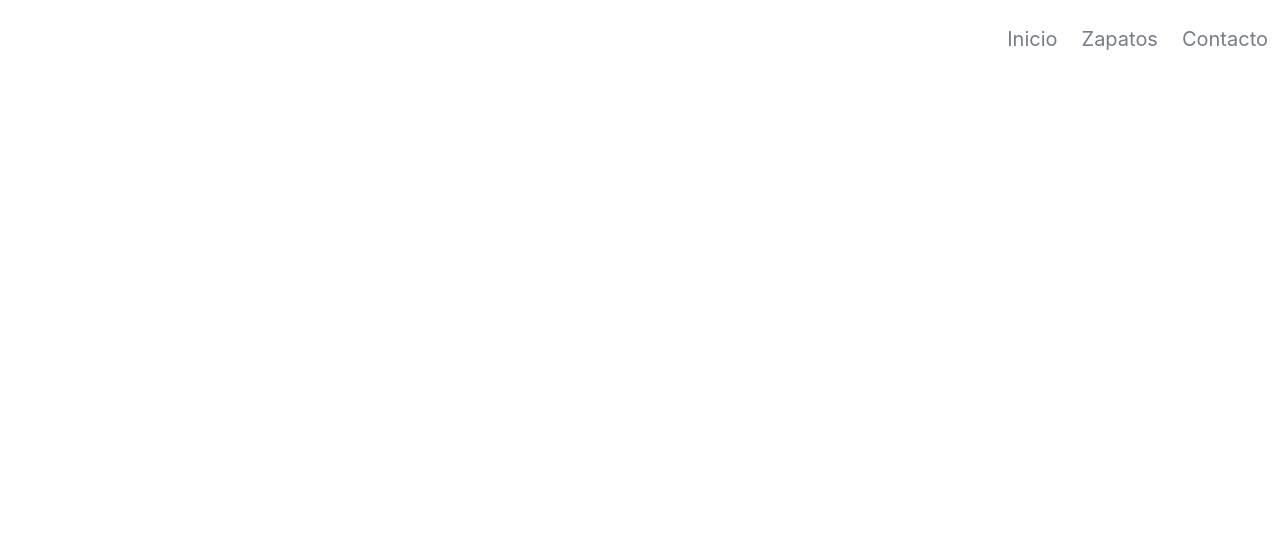
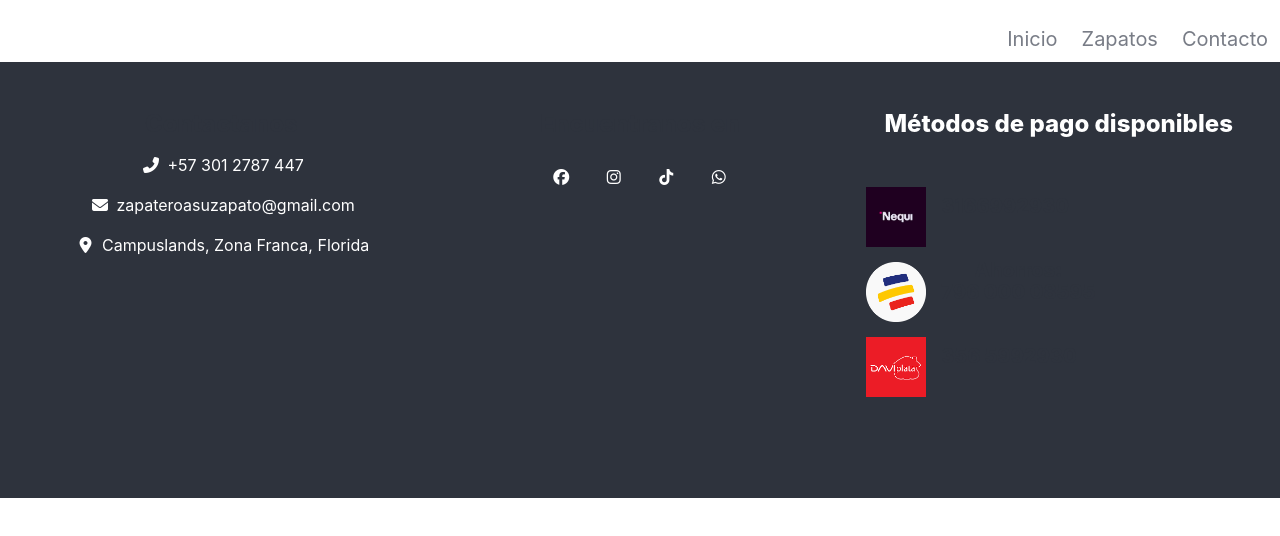
Before and after one commit to adaptedjose/landing-page-calzado, a plain HTML site: page index.html in a window 1280 px wide. Drawn offline with nearby package versions, Linux system fonts and the light colour scheme.

Commit message:
se hace modificacion de el futer y se agregan unas imagenes

```diff
--- a/estilos/styles.css
+++ b/estilos/styles.css
@@ -42,3 +42,39 @@ nav .navbar-burger {
     background-color: transparent !important;
     color: black;
 }
+
+.social-icons {
+    display: flex;
+    flex-direction: column;
+    justify-content: flex-start;
+    align-items: center;
+    gap: 0px;
+
+}
+.payment-icons {
+    display: flex;
+    flex-direction: column;
+    gap: 10px;
+    align-items: center;
+}
+
+.payment-item {
+    display: flex;
+    align-items: center;
+    gap: 10px;
+}
+
+.payment-icons img {
+    width: auto;
+}
+
+.nequi-icon {
+    width: 90px;
+    height: 90px;
+}
+.tamaño{
+    width: 70px;
+    height: 70px;
+    padding: 5px;
+    margin-top: 5px;
+}
--- a/index.html
+++ b/index.html
@@ -5,6 +5,7 @@
     <meta name="viewport" content="width=device-width, initial-scale=1.0">
     <link rel="stylesheet" href="./estilos/styles.css">
     <link rel="stylesheet" href="https://cdn.jsdelivr.net/npm/bulma@1.0.2/css/bulma.min.css">
+    <link rel="stylesheet" href="https://cdnjs.cloudflare.com/ajax/libs/font-awesome/6.5.0/css/all.min.css"/>
     <title> Calzado StepAhead </title>
 </head>
 <body>
@@ -43,7 +44,101 @@
 
 
       <!-- Footer -->
+      <footer class="footer has-background-dark has-text-white-ter container.is-fullhd" >
+        <div class="content has-text-centered">
+          <div class="columns">
+            <div class="column contact-info">
+              <h3>Contactanos</h3>
+              <p class="has-text-white">
+                <span class="icon">
+                  <i class="fas fa-phone-alt"></i>
+                </span>
+                +57 301 2787 447
+              </p>
+              <p class="has-text-white">
+                <span class="icon">
+                  <i class="fas fa-envelope"></i>
+                </span>
+                zapateroasuzapato@gmail.com
+              </p>
+              <p class="has-text-white">
+                <span class="icon">
+                  <i class="fas fa-map-marker-alt"></i>
+                </span>
+                Campuslands, Zona Franca, Florida
+              </p>
+            </div>
 
-    <!-- Prueba -->
+            <div class="column social-icons">
+              <h3>Encuentranos en</h3>
+              <a
+                href="https://www.facebook.com"
+                class="icon is-large has-text-white"
+                target="_blank"
+                aria-label="Facebook"
+              >
+                <i class="fab fa-facebook"></i>
+              </a>
+              <a
+                href="https://www.instagram.com/corpoanidescol/"
+                class="icon is-large has-text-white"
+                target="_blank"
+                aria-label="Instagram"
+              >
+                <i class="fab fa-instagram"></i>
+              </a>
+              <a
+                href="https://www.tiktok.com/@corpoanidescol?is_from_webapp=1&sender_device=pc"
+                class="icon is-large has-text-white"
+                target="_blank"
+                aria-label="TikTok"
+              >
+                <i class="fab fa-tiktok"></i>
+              </a>
+              <a
+                href="https://api.whatsapp.com/send/?phone=573166992930&text&type=phone_number&app_absent=0"
+                class="icon is-large has-text-white "
+                target="_blank" aria-label="WhatsApp">
+                <i class="fab fa-whatsapp"></i>
+              </a>
+            </div>
+
+    <div class="column payment-methods">
+      <h3 class="has-text-white">Métodos de pago disponibles</h3> <br>
+      <div class="columns">
+        <div class="column payment-icons">
+          <div class="payment-item">
+            <img class="tamaño"
+              src="/imagenes/neki.avif"
+              alt="Nequi"
+              class="nequi-icon"
+            />
+            <h4>3166992930</h4>
+          </div>
+          <div class="payment-item">
+            <img class="tamaño"
+              src="/imagenes/bancolombia-.png"
+              alt="Bancolombia"
+            />
+            <h4>
+              Ahorros: <br />
+              796 000 08595
+            </h4>
+          </div>
+          <div class="payment-item">
+            <img class="tamaño "
+              src="/imagenes/daviplata.png"
+              alt="Daviplata"
+            />
+            <h4><span>356 5992930</span></h4>
+          </div>
+        </div>
+        <div class="columns" id="datos">
+
+    </div>
+  </div>
+</div>
+</footer>
+
 </body>
 </html>
```
Also changed, not shown: imagenes/bancolombia-.png (added), imagenes/daviplata.png (added), imagenes/neki.avif (added), 1 other file.
